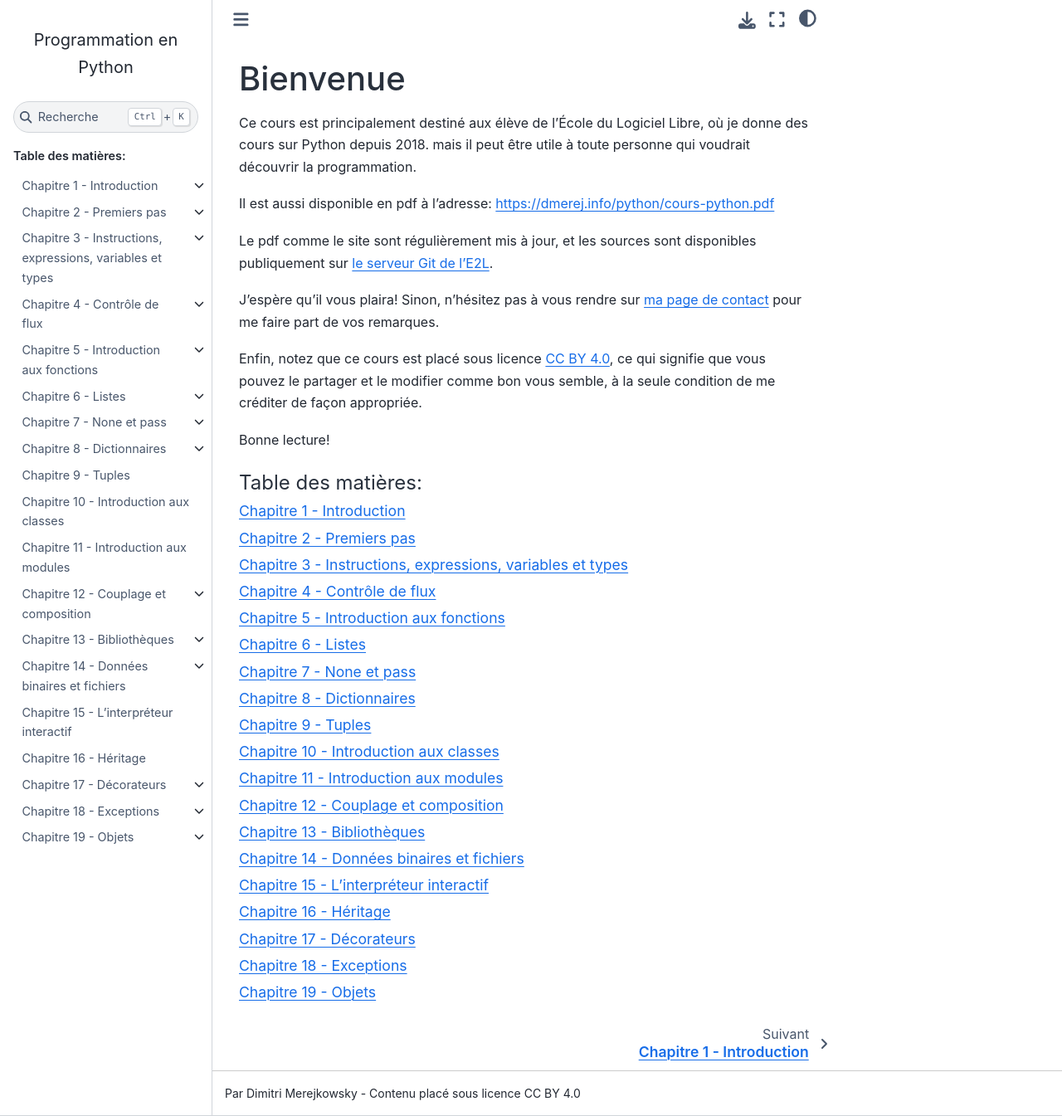
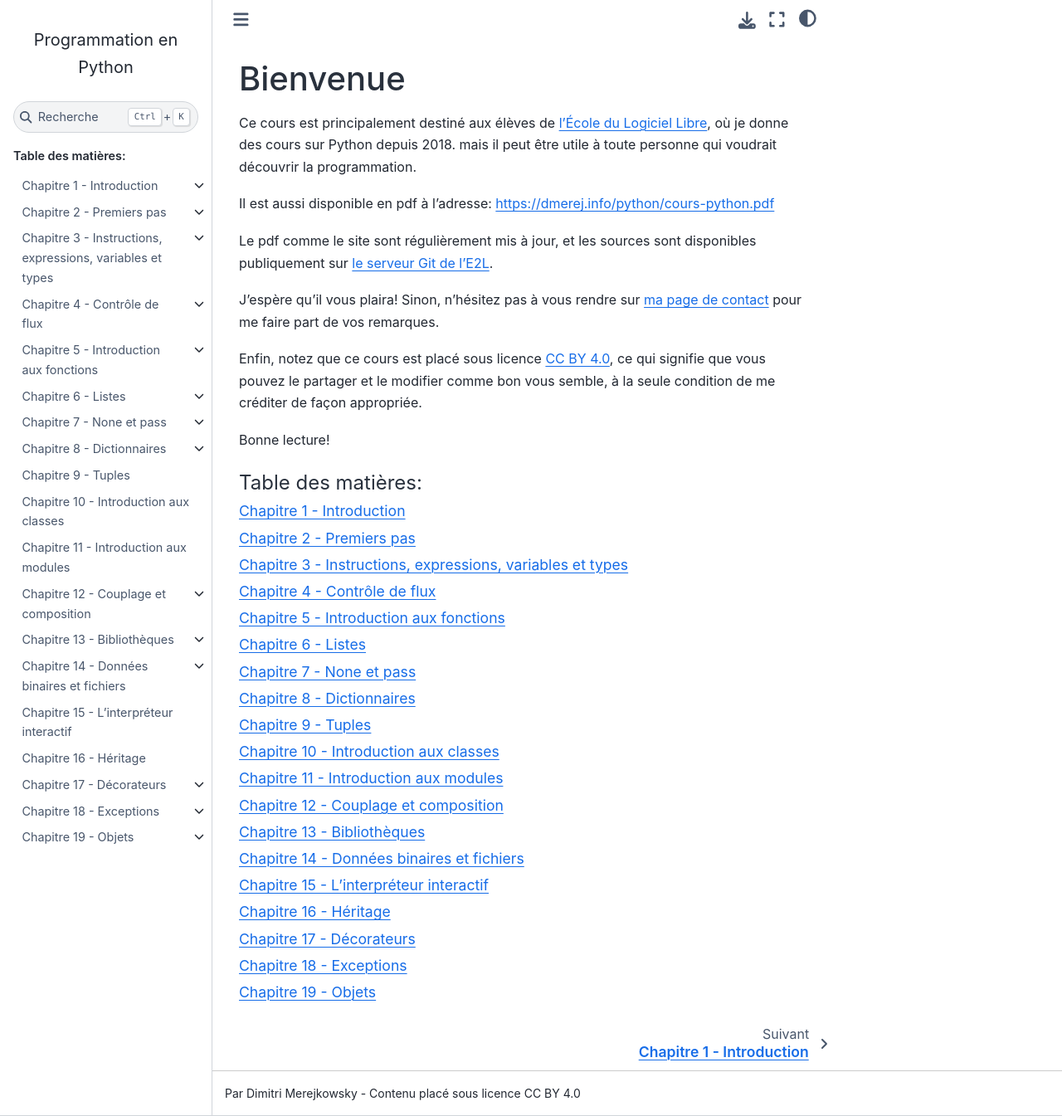
Before and after one commit to gruiick/cours-python, a Sphinx documentation site: the page built from cours/source/index.rst, in a window 1280 px wide and 1345 px high. Shown: the whole window at 83% size. Built offline with Sphinx 7.4.7 and the Sphinx Book theme 1.1.4, drawn with Linux system fonts in a browser that asks for light colours.

Commit message:
Ajout d'un lien vers le site de l'E2L

```diff
--- a/cours/source/index.rst
+++ b/cours/source/index.rst
@@ -1,13 +1,15 @@
 Bienvenue
 =========
 
-Ce cours est principalement destiné aux élève de l'École du Logiciel Libre,
+Ce cours est principalement destiné aux élèves de `l'École du Logiciel Libre <https://www.e2li.org>`_,
 où je donne des cours sur Python depuis 2018. mais il peut être utile à
 toute personne qui voudrait découvrir la programmation.
 
 Il est aussi disponible en pdf à l'adresse: https://dmerej.info/python/cours-python.pdf
 
-Le pdf comme le site sont régulièrement mis à jour, et les sources sont disponibles publiquement sur `le serveur Git de l'E2L <https://githell.e2li.org/E2L_Ivry/cours-python>`_.
+Le pdf comme le site sont régulièrement mis à jour, et les sources sont
+disponibles publiquement sur `le serveur Git de l'E2L
+<https://githell.e2li.org/E2L_Ivry/cours-python>`_.
 
 J'espère qu'il vous plaira! Sinon, n'hésitez pas à vous rendre sur `ma
 page de contact <https://dmerej.info/blog/fr/pages/about>`_ pour me
```
